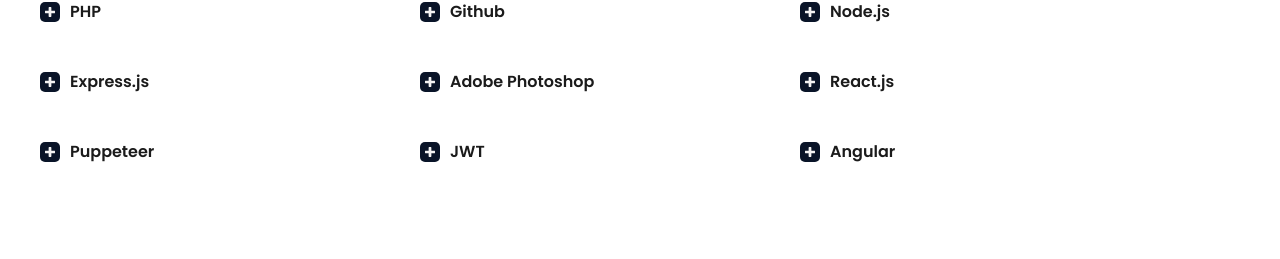
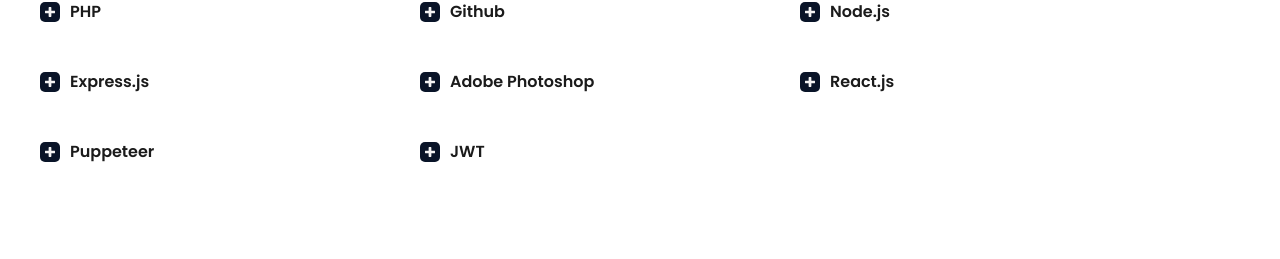
Before and after one commit to ivars-melecis/resume, a React (Create React App) app: page / in a window 1280 px wide. Shown: the part 1808-2067 px from the top of the page. Built offline with nearby package versions, Linux system fonts and the light colour scheme.

Commit message:
Removed Angular from CV and website for now

```diff
--- a/src/components/Landing.jsx
+++ b/src/components/Landing.jsx
@@ -14,7 +14,8 @@
   useEffect(() => {
     new TypeEffect({
       target: '#type',
-      text: 'Curriculum Vitae'
+      text: 'Curriculum Vitae',
+      speed: 50
     });
   }, []);
 
--- a/src/contexts/HomeContext.jsx
+++ b/src/contexts/HomeContext.jsx
@@ -145,12 +145,6 @@
           title: 'JWT',
           descr: 'First choice when it comes to authentification and authorization',
           isExpanded: false
-        },
-        {
-          _id: 14,
-          title: 'Angular',
-          descr: 'Angular v2 +. Entry level due to fact that I have used it for personal projects only.',
-          isExpanded: false
         }
       ]
     },
```
Also changed, not shown: 1 other file (tests, documents, lock files or other folders).
